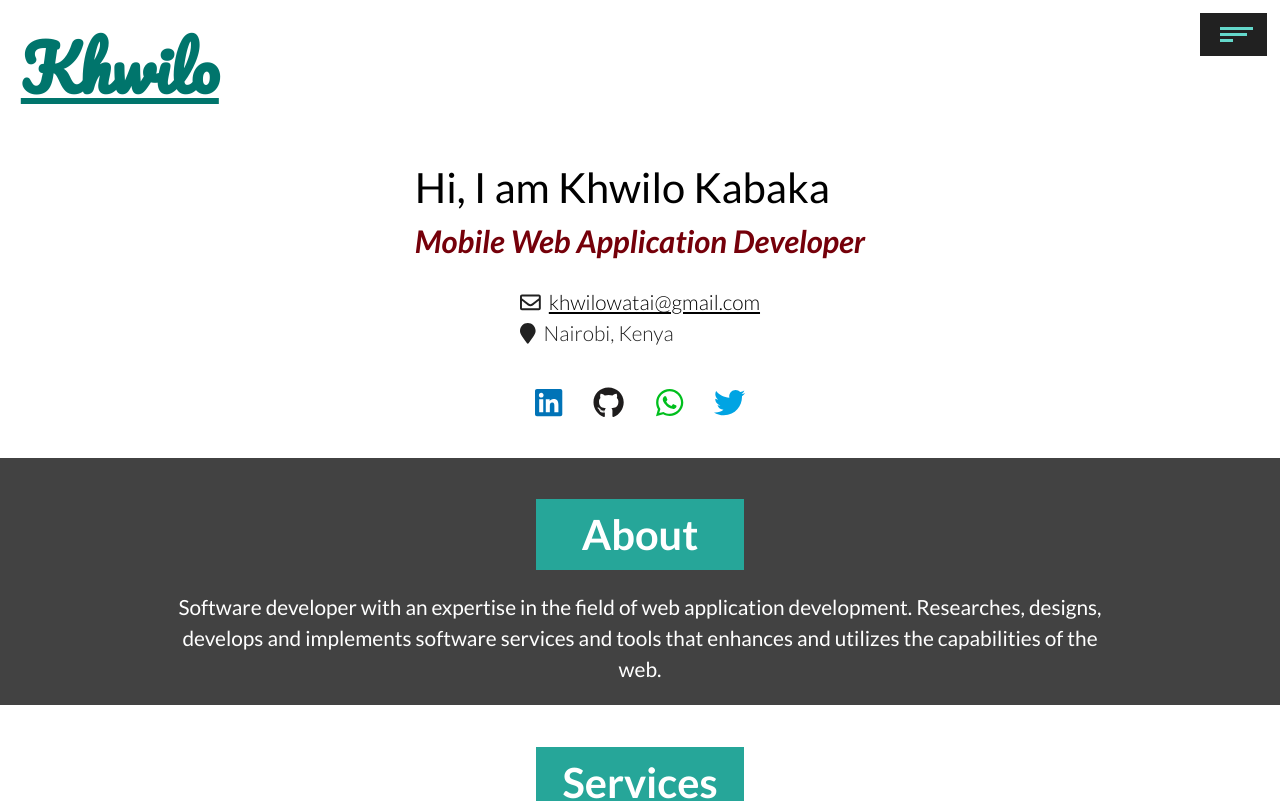
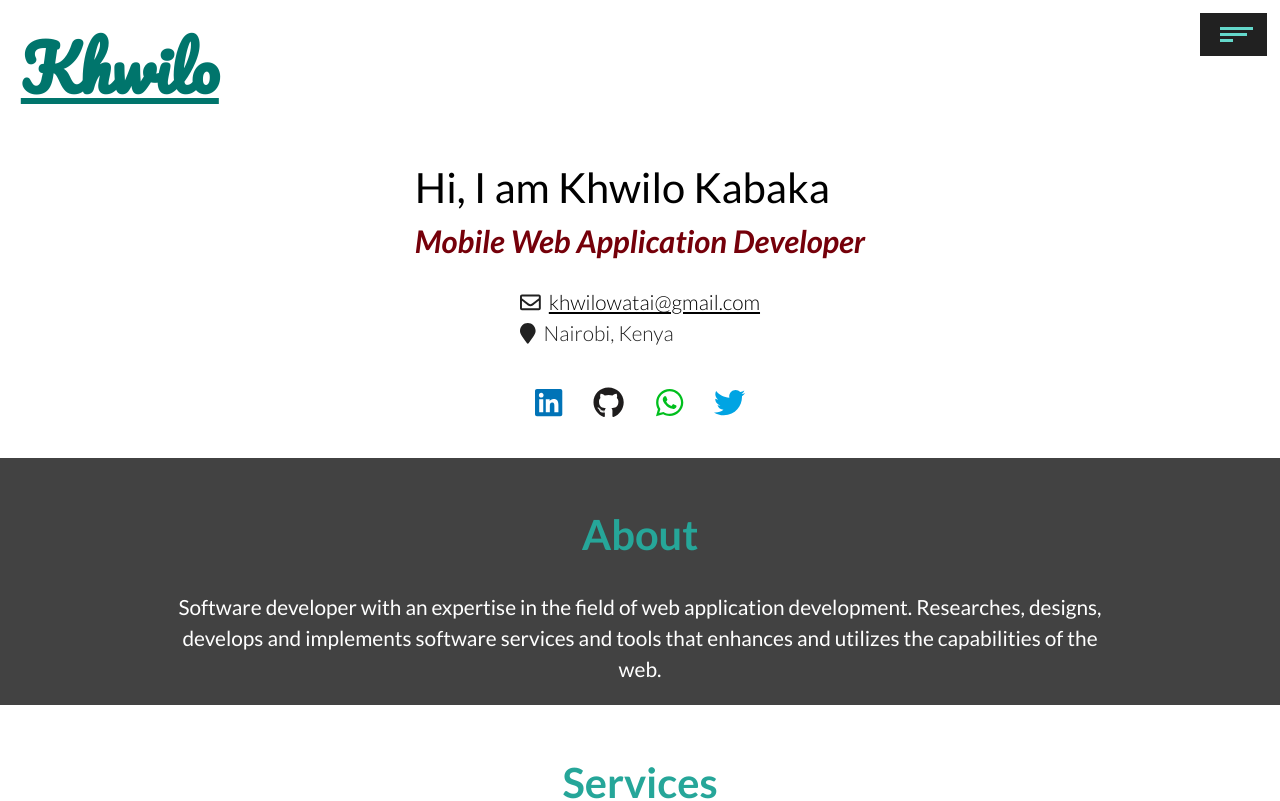
Before and after one commit to khwilo/khwilo, an Angular app: page / in a window 1280 px wide. Shown: the top 801 px of the page. Built offline with nearby package versions, Linux system fonts and the light colour scheme.

Commit message:
Remove background and change color to default teal

```diff
--- a/src/styles.css
+++ b/src/styles.css
@@ -221,11 +221,10 @@ a:focus {
 
 .section__title {
   font-size: var(--fs-heading-2);
-  background-color: var(--clr-default-teal);
+  color: var(--clr-default-teal);
   padding: 0.1em 1em;
   margin: 0.5em auto;
   width: 5em;
-  color: var(--clr-white);
   display: inline-flex;
   justify-content: center;
 }
```
